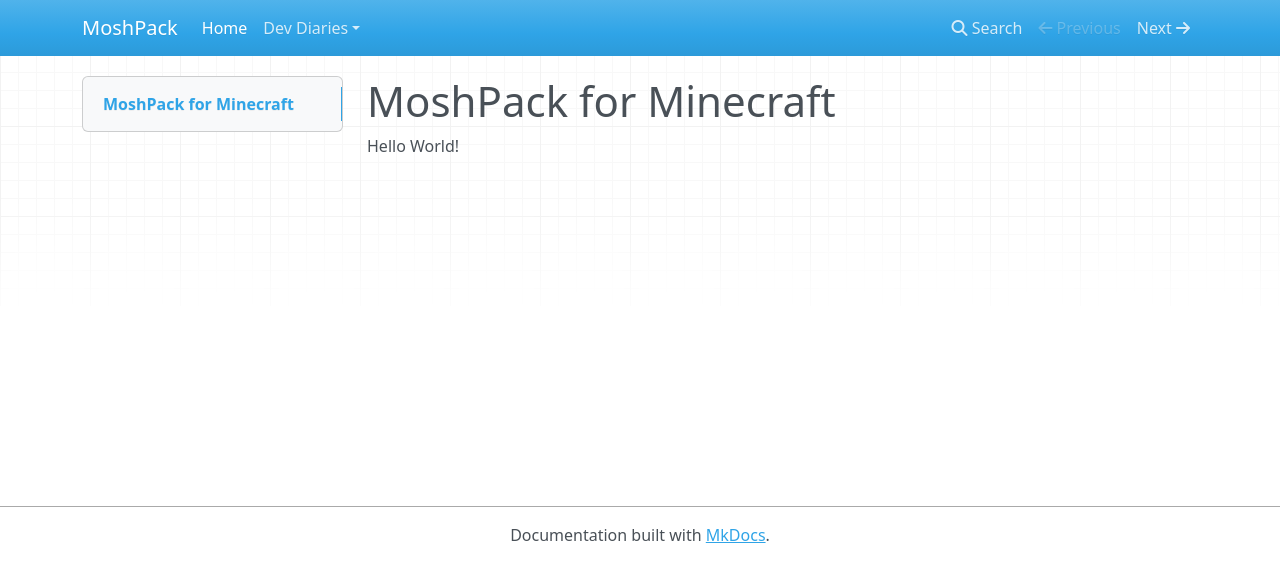
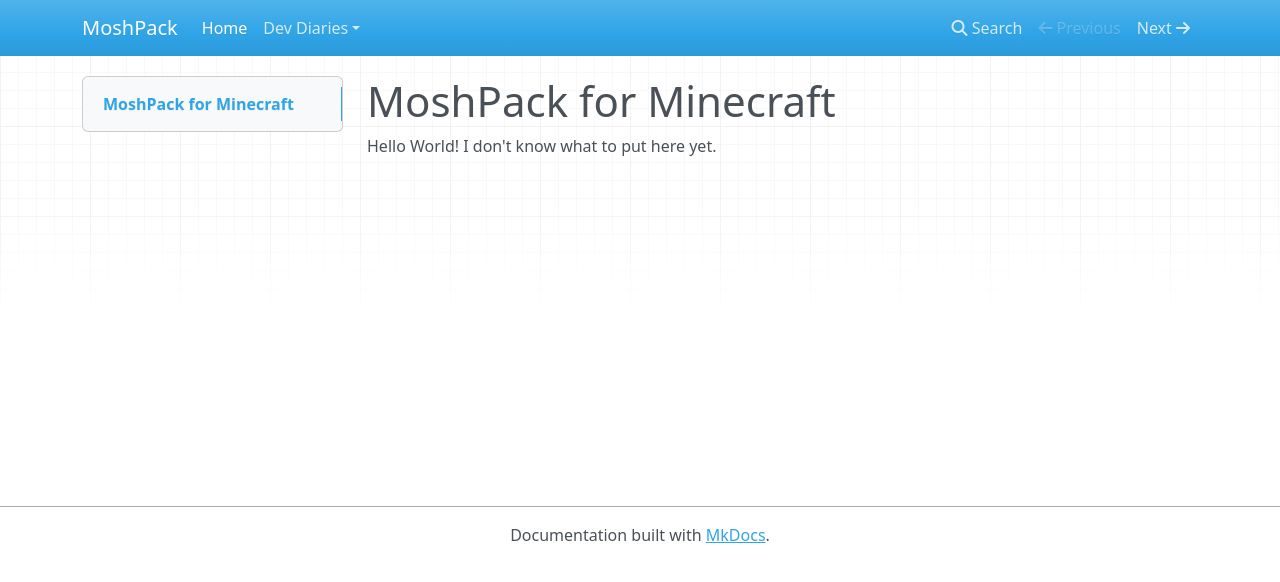
Before and after one commit to thekmosh/Moshpack, an MkDocs documentation site: the page built from docs/index.md, in a window 1280 px wide. Shown: the top 582 px of the page. Built offline with MkDocs 1.6.1, drawn with Linux system fonts in a browser that asks for light colours; nearby versions of some CDN libraries.

Commit message:
mess around with make

```diff
--- a/docs/index.md
+++ b/docs/index.md
@@ -1,3 +1,3 @@
 # MoshPack for Minecraft
 
-Hello World!
+Hello World! I don't know what to put here yet.
--- a/mkdocs.yml
+++ b/mkdocs.yml
@@ -1,5 +1,5 @@
 site_name: MoshPack
-dev_addr: 0.0.0.0:8080
+dev_addr: localhost:8110
 # theme:
 #     name: material
 nav:
```
Also changed, not shown: README.md (+1 -0 lines), 2 other files.
